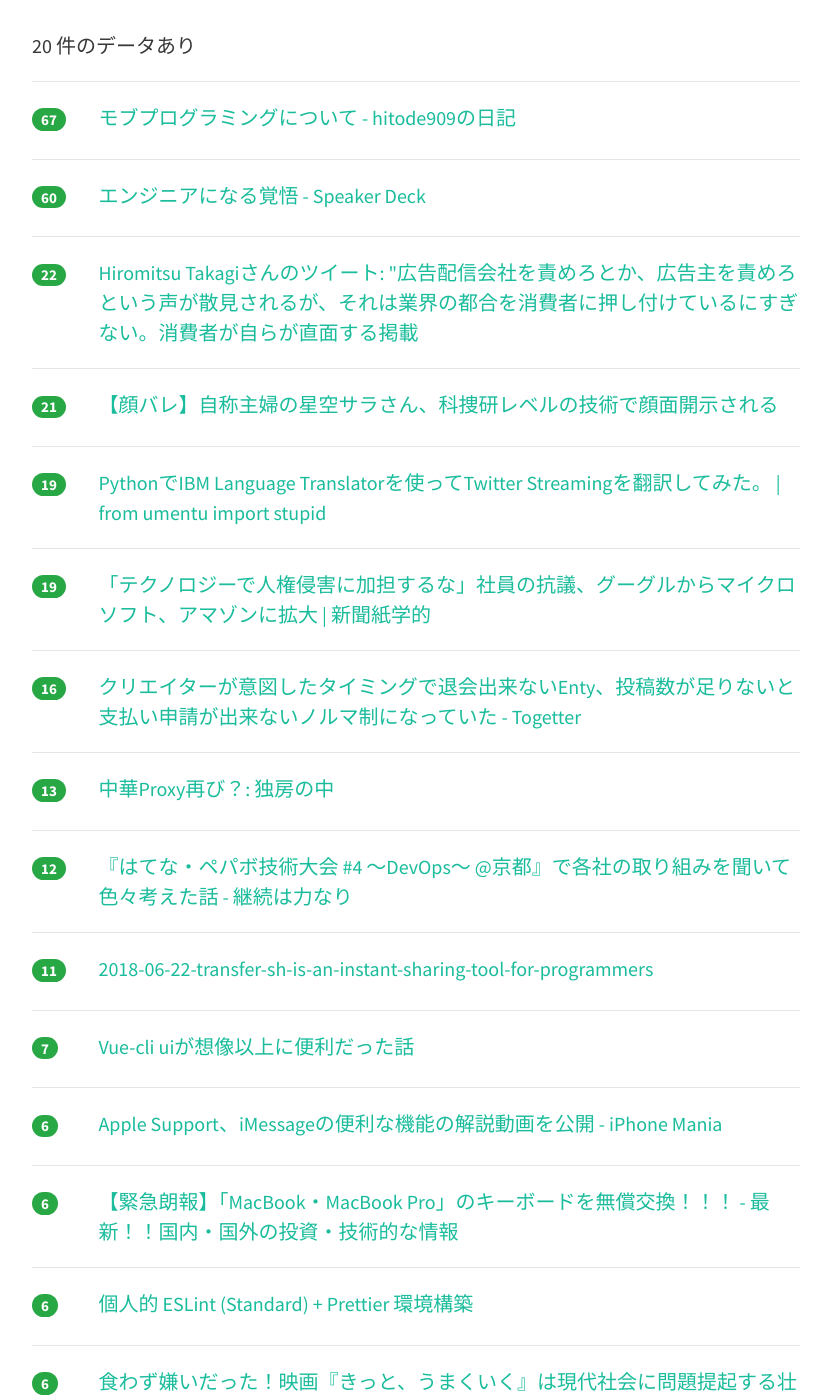
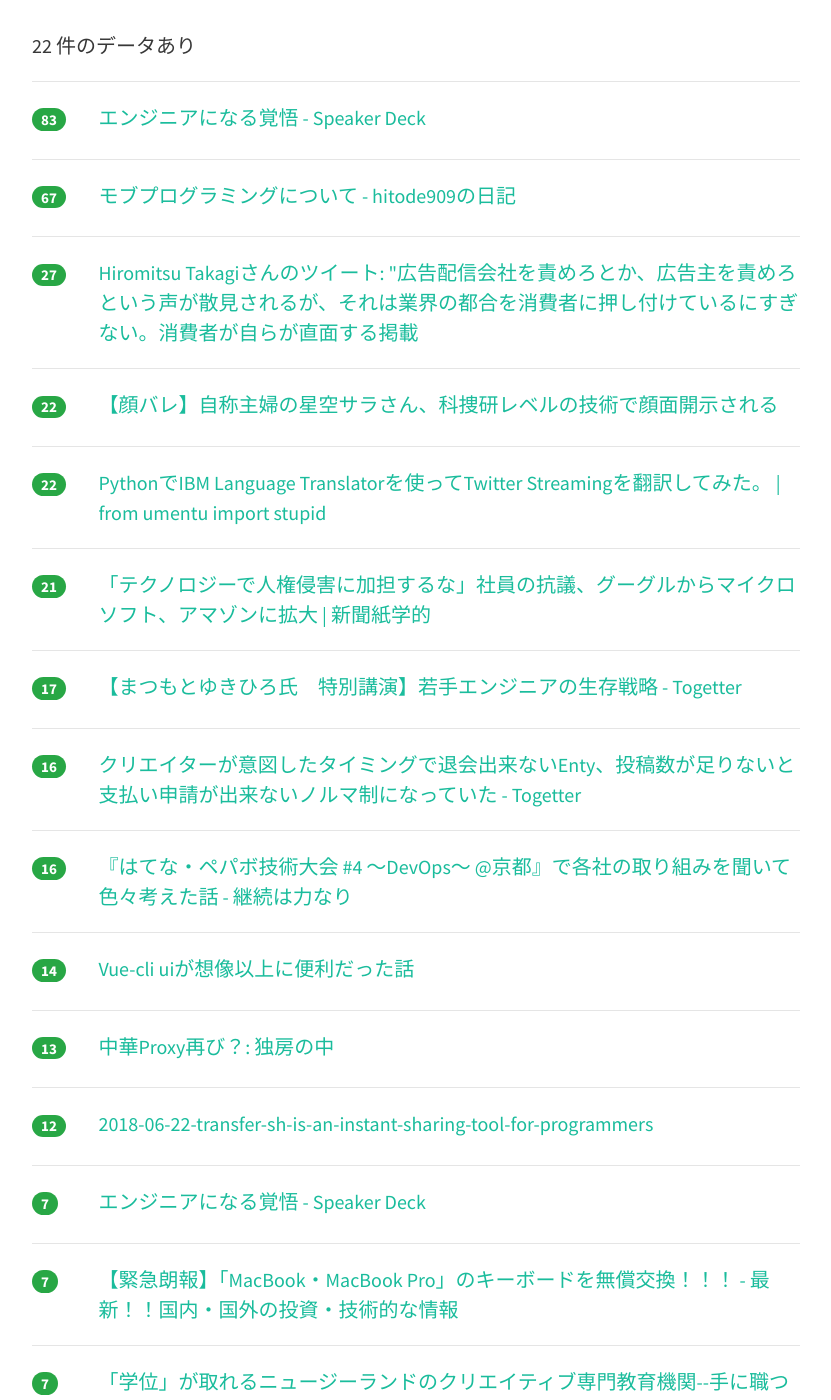
Before and after one commit to yatta47/hatena-matome-site, a Jekyll site: the page built from _posts/2018-06-24-hatena.md, in a window 1280 px wide and 1400 px high, scrolled down 292 px. Shown: the whole window, without its empty margins (224-1055 px from the left). Built offline with Jekyll 4.4.1, drawn with Linux system fonts in a browser that asks for light colours; nearby versions of some CDN libraries; some of the changed text lies outside the part shown.

Commit message:
Updated 2018-06-24

```diff
--- a/_posts/2018-06-24-hatena.md
+++ b/_posts/2018-06-24-hatena.md
@@ -1,44 +1,59 @@
 ---
 layout: post
 title:  "2018-06-24 はてぶIT"
-date:   2018-06-24 10:01:13
+date:   2018-06-24 11:00:43
 tags: [it-hotentry]
 ---
-20 件のデータあり
+22 件のデータあり
 
 <hr><div class="row">
+<div class="col-1"><span class="badge badge-pill badge-success h2">83</span></div>
+<div class="col-11"><a href='https://speakerdeck.com/yosuke_furukawa/enzinianinarujue-wu' target='_blank'>エンジニアになる覚悟 - Speaker Deck</a></div>
+</div>
+<hr>
+<div class="row">
 <div class="col-1"><span class="badge badge-pill badge-success h2">67</span></div>
 <div class="col-11"><a href='https://blog.sushi.money/entry/2018/03/09/144640' target='_blank'>モブプログラミングについて - hitode909の日記</a></div>
 </div>
 <hr>
 <div class="row">
-<div class="col-1"><span class="badge badge-pill badge-success h2">60</span></div>
-<div class="col-11"><a href='https://speakerdeck.com/yosuke_furukawa/enzinianinarujue-wu' target='_blank'>エンジニアになる覚悟 - Speaker Deck</a></div>
+<div class="col-1"><span class="badge badge-pill badge-success h2">27</span></div>
+<div class="col-11"><a href='http://twitter.com/HiromitsuTakagi/status/1010493099368300544' target='_blank'>Hiromitsu Takagiさんのツイート: "広告配信会社を責めろとか、広告主を責めろという声が散見されるが、それは業界の都合を消費者に押し付けているにすぎない。消費者が自らが直面する掲載</a></div>
 </div>
 <hr>
 <div class="row">
 <div class="col-1"><span class="badge badge-pill badge-success h2">22</span></div>
-<div class="col-11"><a href='http://twitter.com/HiromitsuTakagi/status/1010493099368300544' target='_blank'>Hiromitsu Takagiさんのツイート: "広告配信会社を責めろとか、広告主を責めろという声が散見されるが、それは業界の都合を消費者に押し付けているにすぎない。消費者が自らが直面する掲載</a></div>
+<div class="col-11"><a href='https://yoshidakenkou.net/post-11715/' target='_blank'>【顔バレ】自称主婦の星空サラさん、科捜研レベルの技術で顔面開示される</a></div>
+</div>
+<hr>
+<div class="row">
+<div class="col-1"><span class="badge badge-pill badge-success h2">22</span></div>
+<div class="col-11"><a href='https://www.blog.umentu.work/python-language-translator/' target='_blank'>PythonでIBM Language Translatorを使ってTwitter Streamingを翻訳してみた。 | from umentu import stupid</a></div>
 </div>
 <hr>
 <div class="row">
 <div class="col-1"><span class="badge badge-pill badge-success h2">21</span></div>
-<div class="col-11"><a href='https://yoshidakenkou.net/post-11715/' target='_blank'>【顔バレ】自称主婦の星空サラさん、科捜研レベルの技術で顔面開示される</a></div>
+<div class="col-11"><a href='https://kaztaira.wordpress.com/2018/06/23/%E3%80%8C%E3%83%86%E3%82%AF%E3%83%8E%E3%83%AD%E3%82%B8%E3%83%BC%E3%81%A7%E4%BA%BA%E6%A8%A9%E4%BE%B5%E5%AE%B3%E3%81%AB%E5%8A%A0%E6%8B%85%E3%81%99%E3%82%8B%E3%81%AA%E3%80%8D%E7%A4%BE%E5%93%A1%E3%81%AE/' target='_blank'>「テクノロジーで人権侵害に加担するな」社員の抗議、グーグルからマイクロソフト、アマゾンに拡大 | 新聞紙学的</a></div>
 </div>
 <hr>
 <div class="row">
-<div class="col-1"><span class="badge badge-pill badge-success h2">19</span></div>
-<div class="col-11"><a href='https://www.blog.umentu.work/python-language-translator/' target='_blank'>PythonでIBM Language Translatorを使ってTwitter Streamingを翻訳してみた。 | from umentu import stupid</a></div>
-</div>
-<hr>
-<div class="row">
-<div class="col-1"><span class="badge badge-pill badge-success h2">19</span></div>
-<div class="col-11"><a href='https://kaztaira.wordpress.com/2018/06/23/%E3%80%8C%E3%83%86%E3%82%AF%E3%83%8E%E3%83%AD%E3%82%B8%E3%83%BC%E3%81%A7%E4%BA%BA%E6%A8%A9%E4%BE%B5%E5%AE%B3%E3%81%AB%E5%8A%A0%E6%8B%85%E3%81%99%E3%82%8B%E3%81%AA%E3%80%8D%E7%A4%BE%E5%93%A1%E3%81%AE/' target='_blank'>「テクノロジーで人権侵害に加担するな」社員の抗議、グーグルからマイクロソフト、アマゾンに拡大 | 新聞紙学的</a></div>
+<div class="col-1"><span class="badge badge-pill badge-success h2">17</span></div>
+<div class="col-11"><a href='https://togetter.com/li/1240029' target='_blank'>【まつもとゆきひろ氏　特別講演】若手エンジニアの生存戦略 - Togetter</a></div>
 </div>
 <hr>
 <div class="row">
 <div class="col-1"><span class="badge badge-pill badge-success h2">16</span></div>
 <div class="col-11"><a href='https://togetter.com/li/1239908' target='_blank'>クリエイターが意図したタイミングで退会出来ないEnty、投稿数が足りないと支払い申請が出来ないノルマ制になっていた - Togetter</a></div>
+</div>
+<hr>
+<div class="row">
+<div class="col-1"><span class="badge badge-pill badge-success h2">16</span></div>
+<div class="col-11"><a href='https://sadayoshi-tada.hatenablog.com/entry/20180623/1529764469' target='_blank'>『はてな・ペパボ技術大会 #4 〜DevOps〜 @京都』で各社の取り組みを聞いて色々考えた話 - 継続は力なり</a></div>
+</div>
+<hr>
+<div class="row">
+<div class="col-1"><span class="badge badge-pill badge-success h2">14</span></div>
+<div class="col-11"><a href='https://qiita.com/isihigameKoudai/items/eee3eb6a435675fdfd73' target='_blank'>Vue-cli uiが想像以上に便利だった話</a></div>
 </div>
 <hr>
 <div class="row">
@@ -48,27 +63,27 @@ tags: [it-hotentry]
 <hr>
 <div class="row">
 <div class="col-1"><span class="badge badge-pill badge-success h2">12</span></div>
-<div class="col-11"><a href='https://sadayoshi-tada.hatenablog.com/entry/20180623/1529764469' target='_blank'>『はてな・ペパボ技術大会 #4 〜DevOps〜 @京都』で各社の取り組みを聞いて色々考えた話 - 継続は力なり</a></div>
-</div>
-<hr>
-<div class="row">
-<div class="col-1"><span class="badge badge-pill badge-success h2">11</span></div>
 <div class="col-11"><a href='https://jp.techcrunch.com/2018/06/23/2018-06-22-transfer-sh-is-an-instant-sharing-tool-for-programmers/' target='_blank'>2018-06-22-transfer-sh-is-an-instant-sharing-tool-for-programmers</a></div>
 </div>
 <hr>
 <div class="row">
 <div class="col-1"><span class="badge badge-pill badge-success h2">7</span></div>
-<div class="col-11"><a href='https://qiita.com/isihigameKoudai/items/eee3eb6a435675fdfd73' target='_blank'>Vue-cli uiが想像以上に便利だった話</a></div>
+<div class="col-11"><a href='https://speakerdeck.com/yosuke_furukawa/enzinianinarujue-wu?slide=84' target='_blank'>エンジニアになる覚悟 - Speaker Deck</a></div>
+</div>
+<hr>
+<div class="row">
+<div class="col-1"><span class="badge badge-pill badge-success h2">7</span></div>
+<div class="col-11"><a href='https://www.subroutine.work/entry/macbook-pro-keyboard-free-price-exchange' target='_blank'>【緊急朗報】「MacBook・MacBook Pro」のキーボードを無償交換！！！ - 最新！！国内・国外の投資・技術的な情報</a></div>
+</div>
+<hr>
+<div class="row">
+<div class="col-1"><span class="badge badge-pill badge-success h2">7</span></div>
+<div class="col-11"><a href='https://japan.cnet.com/article/35121164/' target='_blank'>「学位」が取れるニュージーランドのクリエイティブ専門教育機関--手に職つけながら経営も - CNET Japan</a></div>
 </div>
 <hr>
 <div class="row">
 <div class="col-1"><span class="badge badge-pill badge-success h2">6</span></div>
 <div class="col-11"><a href='https://iphone-mania.jp/news-216723/' target='_blank'>Apple Support、iMessageの便利な機能の解説動画を公開 - iPhone Mania</a></div>
-</div>
-<hr>
-<div class="row">
-<div class="col-1"><span class="badge badge-pill badge-success h2">6</span></div>
-<div class="col-11"><a href='https://www.subroutine.work/entry/macbook-pro-keyboard-free-price-exchange' target='_blank'>【緊急朗報】「MacBook・MacBook Pro」のキーボードを無償交換！！！ - 最新！！国内・国外の投資・技術的な情報</a></div>
 </div>
 <hr>
 <div class="row">
@@ -87,8 +102,13 @@ tags: [it-hotentry]
 </div>
 <hr>
 <div class="row">
-<div class="col-1"><span class="badge badge-pill badge-success h2">4</span></div>
-<div class="col-11"><a href='https://togetter.com/li/1240029' target='_blank'>【まつもとゆきひろ氏　特別講演】若手エンジニアの生存戦略 - Togetter</a></div>
+<div class="col-1"><span class="badge badge-pill badge-success h2">5</span></div>
+<div class="col-11"><a href='https://blog.craftz.dog/apple-motion-is-the-cheapest-way-to-make-professional-promo-videos-8c4c2aa95f0d' target='_blank'>Apple Motionなら6000円でクールなプロモビデオが制作できる – 週休７日で働きたい</a></div>
+</div>
+<hr>
+<div class="row">
+<div class="col-1"><span class="badge badge-pill badge-success h2">5</span></div>
+<div class="col-11"><a href='https://japanese.engadget.com/2018/06/23/nuro-2gbps/' target='_blank'>nuro光（2Gbps）導入までの顛末。結果として得られた速度は最高でした - Engadget 日本版</a></div>
 </div>
 <hr>
 <div class="row">
@@ -96,13 +116,3 @@ tags: [it-hotentry]
 <div class="col-11"><a href='https://github.com/sebastianruder/NLP-progress' target='_blank'>GitHub - sebastianruder/NLP-progress: Repository to track the progress in Natural Language Processing (NLP), including the datasets and the current state-of-the-art for the most common NLP tasks.</a></div>
 </div>
 <hr>
-<div class="row">
-<div class="col-1"><span class="badge badge-pill badge-success h2">3</span></div>
-<div class="col-11"><a href='https://speakerdeck.com/yosuke_furukawa/enzinianinarujue-wu?slide=84' target='_blank'>エンジニアになる覚悟 - Speaker Deck</a></div>
-</div>
-<hr>
-<div class="row">
-<div class="col-1"><span class="badge badge-pill badge-success h2">3</span></div>
-<div class="col-11"><a href='https://japan.cnet.com/article/35121164/' target='_blank'>「学位」が取れるニュージーランドのクリエイティブ専門教育機関--手に職つけながら経営も - CNET Japan</a></div>
-</div>
-<hr>
```
